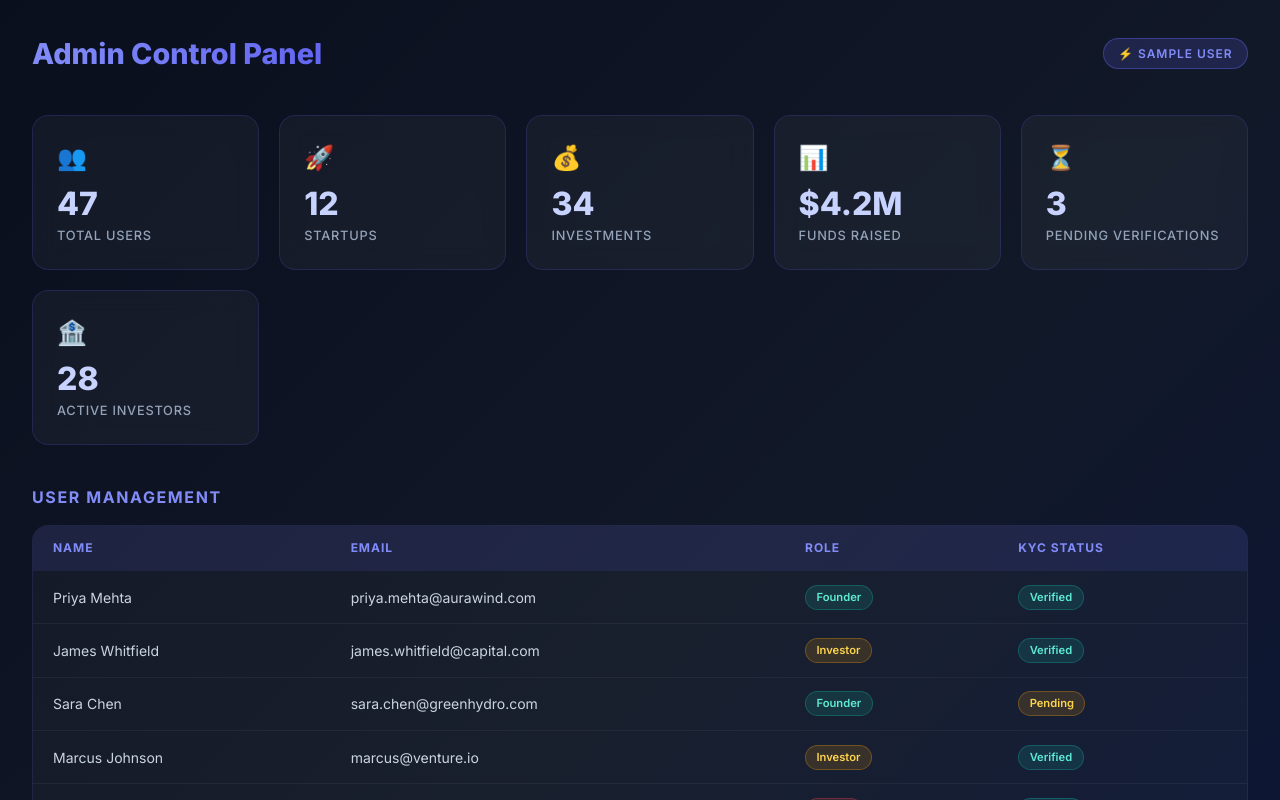
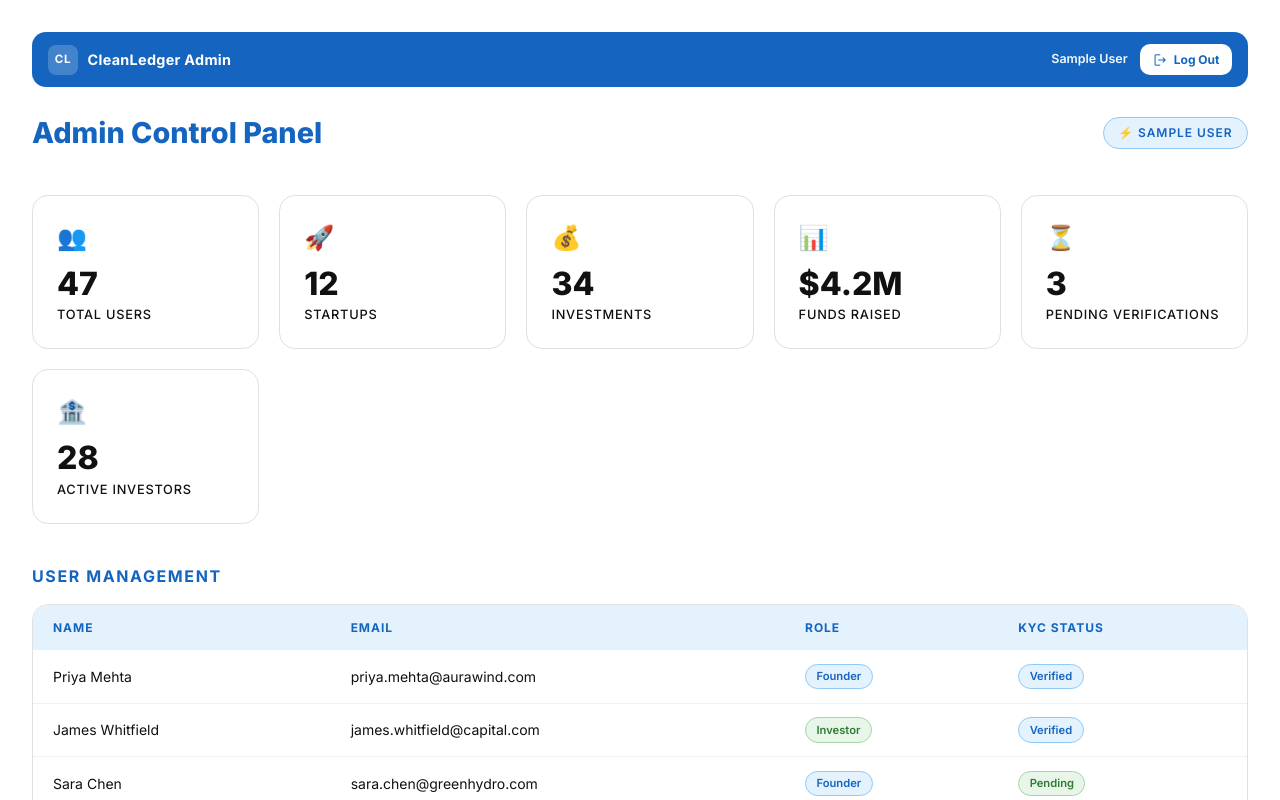
Before and after one commit to GipsyDanger11/cleanledger-investment-platform, a React (Vite) app in the folder client/: page /admin in a window 1280 px wide. Shown: the top 800 px of the page. Built offline with nearby package versions, Linux system fonts and the light colour scheme; no server answers; sample sign-in values are in the browser's storage.

Commit message:
"Fixed errors"

```diff
--- a/client/src/App.jsx
+++ b/client/src/App.jsx
@@ -32,6 +32,14 @@ function RequireRole({ children, allowedRoles }) {
   return children;
 }
 
+function ProfileSetupRoute() {
+  const { user, isAuthenticated } = useAuth();
+  if (!isAuthenticated) return <Navigate to="/auth" replace />;
+  if (user?.role === 'admin') return <Navigate to="/admin" replace />;
+  if (user?.profileComplete) return <Navigate to="/dashboard" replace />;
+  return <ProfileCompletion />;
+}
+
 export default function App() {
   return (
     <AuthProvider>
@@ -41,7 +49,7 @@ export default function App() {
             {/* ── Public ── */}
             <Route path="/"              element={<LandingPage />} />
             <Route path="/auth"          element={<AuthPage />} />
-            <Route path="/profile-setup" element={<ProfileCompletion />} />
+            <Route path="/profile-setup" element={<ProfileSetupRoute />} />
             <Route path="/access-denied" element={<AccessDenied />} />
 
             {/* ── Separate registration wizards ── */}
--- a/client/src/components/layout/AppLayout.css
+++ b/client/src/components/layout/AppLayout.css
@@ -20,25 +20,27 @@
   padding: var(--space-8);
   max-width: 1400px;
   width: 100%;
+  background: #FFFFFF;
+  color: #111111;
 }
 
 /* ── App Top Bar ─────────────────────────────────────── */
 .app-topbar {
   display: flex; align-items: center; justify-content: space-between;
-  padding: 12px 32px; background: #FFFFFF; border-bottom: 1px solid #F0F0F0;
+  padding: 12px 32px; background: #FFFFFF; border-bottom: 1px solid #E0E0E0;
   position: sticky; top: 0; z-index: 100; min-height: 56px;
 }
-.app-topbar__greeting { font-size: 13px; color: #757575; font-weight: 500; }
+.app-topbar__greeting { font-size: 13px; color: #111111; font-weight: 500; }
 .app-topbar__right { position: relative; }
 
 /* Bell button */
 .app-bell {
   position: relative; width: 40px; height: 40px; border-radius: 12px;
-  border: 1px solid #F0F0F0; background: #FAFAFA; cursor: pointer;
+  border: 1px solid #E0E0E0; background: #FFFFFF; cursor: pointer;
   display: flex; align-items: center; justify-content: center;
   transition: all 0.2s;
 }
-.app-bell:hover { background: #F5F7FA; border-color: #E0E0E0; }
+.app-bell:hover { background: #F5F7FA; border-color: #1976D2; }
 .app-bell__badge {
   position: absolute; top: -4px; right: -4px;
   background: #D32F2F; color: #FFF; border-radius: 999px;
--- a/client/src/pages/AdminDashboard.jsx
+++ b/client/src/pages/AdminDashboard.jsx
@@ -1,4 +1,5 @@
 import React, { useEffect, useState } from 'react';
+import { useNavigate } from 'react-router-dom';
 import { useAuth } from '../context/AuthContext';
 import './admin.css';
 
@@ -20,7 +21,8 @@ const MOCK_USERS = [
 ];
 
 const AdminDashboard = () => {
-  const { user } = useAuth();
+  const { user, logout } = useAuth();
+  const navigate = useNavigate();
   const [stats, setStats] = useState(null);
   const [users, setUsers] = useState([]);
   const [error, setError] = useState(null);
@@ -57,8 +59,27 @@ const AdminDashboard = () => {
     { icon: '🏦', value: stats.activeInvestors || 28, label: 'Active Investors' },
   ];
 
+  const handleLogout = async () => {
+    await logout();
+    navigate('/auth', { replace: true });
+  };
+
   return (
     <div className="admin-dash">
+      <header className="admin-nav">
+        <div className="admin-nav__brand">
+          <span className="admin-nav__logo">CL</span>
+          <span className="admin-nav__title">CleanLedger Admin</span>
+        </div>
+        <div className="admin-nav__actions">
+          <span className="admin-nav__user">{user?.name || 'Admin'}</span>
+          <button className="admin-nav__logout" onClick={handleLogout}>
+            <span className="material-symbols-outlined" style={{ fontSize: 16 }}>logout</span>
+            Log Out
+          </button>
+        </div>
+      </header>
+
       <div className="admin-dash__header">
         <h1 className="admin-dash__title">Admin Control Panel</h1>
         <span className="admin-dash__badge">⚡ {user?.name || 'Admin'}</span>
--- a/client/src/pages/AuthPage.css
+++ b/client/src/pages/AuthPage.css
@@ -9,7 +9,7 @@
   display: flex;
   align-items: center;
   justify-content: center;
-  background: linear-gradient(135deg, #E3F2FD 0%, #FFFFFF 50%, #F5F7FA 100%);
+  background: #FFFFFF;
   position: relative;
   overflow: hidden;
   font-family: 'Inter', sans-serif;
@@ -19,9 +19,7 @@
   content: '';
   position: absolute;
   inset: 0;
-  background:
-    radial-gradient(ellipse 80% 60% at 50% 0%, rgba(25, 118, 210, 0.06) 0%, transparent 60%),
-    radial-gradient(ellipse 60% 50% at 80% 100%, rgba(25, 118, 210, 0.04) 0%, transparent 50%);
+  background: none;
   pointer-events: none;
 }
 
@@ -29,10 +27,7 @@
 .auth-page__grid {
   position: absolute;
   inset: 0;
-  background-image:
-    linear-gradient(rgba(25, 118, 210, 0.03) 1px, transparent 1px),
-    linear-gradient(90deg, rgba(25, 118, 210, 0.03) 1px, transparent 1px);
-  background-size: 60px 60px;
+  background: none;
   pointer-events: none;
   opacity: 0.5;
 }
@@ -42,7 +37,7 @@
   position: absolute;
   inset: 0;
   pointer-events: none;
-  overflow: hidden;
+  display: none;
 }
 
 .auth-page__particle {
--- a/client/src/pages/ProfileCompletion.jsx
+++ b/client/src/pages/ProfileCompletion.jsx
@@ -17,8 +17,19 @@ const SECTORS    = ['Technology','Healthcare','Education','Agriculture','Finance
 const TIMELINES  = ['6 months','12 months','18 months','24 months'];
 
 export default function ProfileCompletion() {
-  const { user } = useAuth();
+  const { user, updateProfile } = useAuth();
   const navigate = useNavigate();
+  useEffect(() => {
+    if (!user) return;
+    if (user.role === 'admin') {
+      navigate('/admin', { replace: true });
+      return;
+    }
+    if (user.profileComplete) {
+      navigate('/dashboard', { replace: true });
+    }
+  }, [user, navigate]);
+
 
   const [step, setStep] = useState(1);
   const [score, setScore] = useState(0);
@@ -114,6 +125,7 @@ export default function ProfileCompletion() {
             tranchePct: Number(m.tranchePct),
           }).catch(() => {}); // May already exist
         }
+        updateProfile({ profileComplete: true, profileCompletionScore: Math.max(score, 70) });
         setSaving(false);
         navigate('/dashboard');
         return;
--- a/client/src/pages/admin.css
+++ b/client/src/pages/admin.css
@@ -4,9 +4,70 @@
 .admin-dash {
   font-family: 'Inter', sans-serif;
   min-height: 100vh;
-  background: linear-gradient(135deg, #0a0f1e 0%, #111827 60%, #0d1635 100%);
-  color: #e2e8f0;
+  background: #ffffff;
+  color: #111111;
   padding: 2rem;
+}
+
+/* Top navbar */
+.admin-nav {
+  display: flex;
+  align-items: center;
+  justify-content: space-between;
+  background: #1565c0;
+  color: #ffffff;
+  border-radius: 14px;
+  padding: 0.75rem 1rem;
+  margin-bottom: 1.5rem;
+}
+.admin-nav__brand {
+  display: flex;
+  align-items: center;
+  gap: 0.6rem;
+}
+.admin-nav__logo {
+  width: 30px;
+  height: 30px;
+  border-radius: 8px;
+  background: rgba(255, 255, 255, 0.2);
+  display: inline-flex;
+  align-items: center;
+  justify-content: center;
+  font-size: 0.72rem;
+  font-weight: 700;
+  letter-spacing: 0.06em;
+}
+.admin-nav__title {
+  font-size: 0.9rem;
+  font-weight: 700;
+  letter-spacing: 0.02em;
+}
+.admin-nav__actions {
+  display: flex;
+  align-items: center;
+  gap: 0.75rem;
+}
+.admin-nav__user {
+  font-size: 0.78rem;
+  font-weight: 600;
+  opacity: 0.95;
+}
+.admin-nav__logout {
+  display: inline-flex;
+  align-items: center;
+  gap: 0.35rem;
+  border: 1px solid rgba(255, 255, 255, 0.5);
+  background: #ffffff;
+  color: #1565c0;
+  border-radius: 10px;
+  padding: 0.42rem 0.72rem;
+  font-size: 0.75rem;
+  font-weight: 700;
+  cursor: pointer;
+  transition: all 0.15s ease;
+}
+.admin-nav__logout:hover {
+  background: #e3f2fd;
 }
 
 /* Header */
@@ -19,16 +80,13 @@
 .admin-dash__title {
   font-size: 1.8rem;
   font-weight: 800;
-  background: linear-gradient(90deg, #818cf8, #6366f1);
-  -webkit-background-clip: text;
-  -webkit-text-fill-color: transparent;
-  background-clip: text;
+  color: #1565c0;
   margin: 0;
 }
 .admin-dash__badge {
-  background: rgba(99,102,241,0.18);
-  border: 1px solid rgba(99,102,241,0.4);
-  color: #818cf8;
+  background: #e3f2fd;
+  border: 1px solid #90caf9;
+  color: #1565c0;
   padding: 0.35rem 0.9rem;
   border-radius: 999px;
   font-size: 0.75rem;
@@ -45,18 +103,17 @@
   margin-bottom: 2.5rem;
 }
 .admin-stat-card {
-  background: rgba(255,255,255,0.04);
-  border: 1px solid rgba(99,102,241,0.18);
+  background: #ffffff;
+  border: 1px solid #e0e0e0;
   border-radius: 16px;
   padding: 1.5rem;
-  backdrop-filter: blur(12px);
   transition: transform 0.25s, border-color 0.25s, box-shadow 0.25s;
   cursor: default;
 }
 .admin-stat-card:hover {
   transform: translateY(-4px);
-  border-color: rgba(99,102,241,0.5);
-  box-shadow: 0 12px 40px rgba(99,102,241,0.12);
+  border-color: #90caf9;
+  box-shadow: 0 12px 30px rgba(21, 101, 192, 0.12);
 }
 .admin-stat-card__icon {
   font-size: 1.5rem;
@@ -65,13 +122,13 @@
 .admin-stat-card__value {
   font-size: 2rem;
   font-weight: 800;
-  color: #c7d2fe;
+  color: #111111;
   line-height: 1;
   margin-bottom: 0.35rem;
 }
 .admin-stat-card__label {
   font-size: 0.8rem;
-  color: #94a3b8;
+  color: #111111;
   font-weight: 500;
   text-transform: uppercase;
   letter-spacing: 0.06em;
@@ -81,7 +138,7 @@
 .admin-dash__section-title {
   font-size: 1rem;
   font-weight: 700;
-  color: #818cf8;
+  color: #1565c0;
   text-transform: uppercase;
   letter-spacing: 0.1em;
   margin-bottom: 1rem;
@@ -89,8 +146,8 @@
 
 /* User table */
 .admin-table-wrap {
-  background: rgba(255,255,255,0.03);
-  border: 1px solid rgba(99,102,241,0.15);
+  background: #ffffff;
+  border: 1px solid #e0e0e0;
   border-radius: 16px;
   overflow: hidden;
   margin-bottom: 2rem;
@@ -100,8 +157,8 @@
   border-collapse: collapse;
 }
 .admin-table th {
-  background: rgba(99,102,241,0.12);
-  color: #818cf8;
+  background: #e3f2fd;
+  color: #1565c0;
   font-size: 0.75rem;
   font-weight: 700;
   text-transform: uppercase;
@@ -112,12 +169,12 @@
 .admin-table td {
   padding: 0.85rem 1.25rem;
   font-size: 0.875rem;
-  border-bottom: 1px solid rgba(255,255,255,0.05);
-  color: #cbd5e1;
+  border-bottom: 1px solid #f0f0f0;
+  color: #111111;
 }
 .admin-table tr:last-child td { border-bottom: none; }
 .admin-table tr:hover td {
-  background: rgba(99,102,241,0.06);
+  background: #f5f7fa;
 }
 
 /* Role pill */
@@ -129,9 +186,9 @@
   font-weight: 600;
   text-transform: capitalize;
 }
-.role-pill--admin    { background: rgba(239,68,68,0.15); color: #fca5a5; border: 1px solid rgba(239,68,68,0.3); }
-.role-pill--founder  { background: rgba(20,184,166,0.15); color: #5eead4; border: 1px solid rgba(20,184,166,0.3); }
-.role-pill--investor { background: rgba(245,158,11,0.15); color: #fcd34d; border: 1px solid rgba(245,158,11,0.3); }
+.role-pill--admin    { background: #ffebee; color: #d32f2f; border: 1px solid #ffcdd2; }
+.role-pill--founder  { background: #e3f2fd; color: #1565c0; border: 1px solid #90caf9; }
+.role-pill--investor { background: #e8f5e9; color: #2e7d32; border: 1px solid #a5d6a7; }
 
 /* Loading / error */
 .admin-dash--loading,
@@ -141,6 +198,6 @@
   justify-content: center;
   height: 60vh;
   font-size: 1.1rem;
-  color: #64748b;
+  color: #111111;
 }
-.admin-dash--error { color: #f87171; }
+.admin-dash--error { color: #d32f2f; }
--- a/client/src/styles/index.css
+++ b/client/src/styles/index.css
@@ -23,7 +23,7 @@ html {
 body {
   font-family: var(--font-family);
   font-size: var(--font-size-body-md);
-  color: var(--color-on-surface);
+  color: #111111;
   background: var(--color-background);
   line-height: 1.5;
   min-height: 100vh;
@@ -47,7 +47,7 @@ button, input, select, textarea {
 }
 
 h1, h2, h3, h4, h5, h6 {
-  color: var(--color-on-surface);
+  color: #111111;
 }
 
 /* Material Symbols config */
--- a/client/src/styles/tokens.css
+++ b/client/src/styles/tokens.css
@@ -36,7 +36,7 @@
 
   /* ── Text (Black-based) ── */
   --color-on-surface:         #111111;  /* Primary text - black */
-  --color-on-surface-variant: #555555;  /* Secondary text */
+  --color-on-surface-variant: #111111;  /* Secondary text (project-wide black) */
   --color-on-background:      #111111;
   --color-background:         #FFFFFF;
 
```
Also changed, not shown: client/src/pages/AuthPage.jsx (+17 -34 lines), client/src/pages/LandingPage.css (+26 -33 lines), 1 other file (tests, documents, lock files or other folders).
